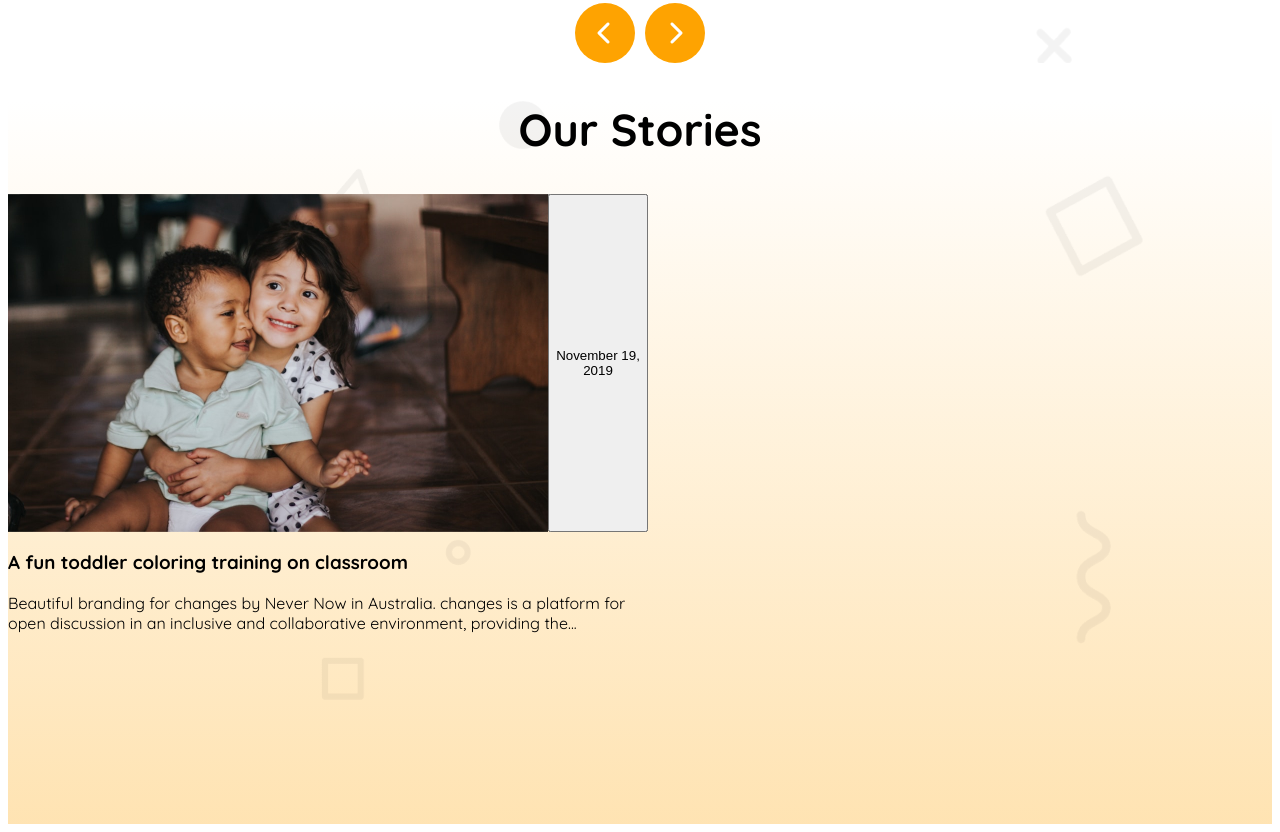
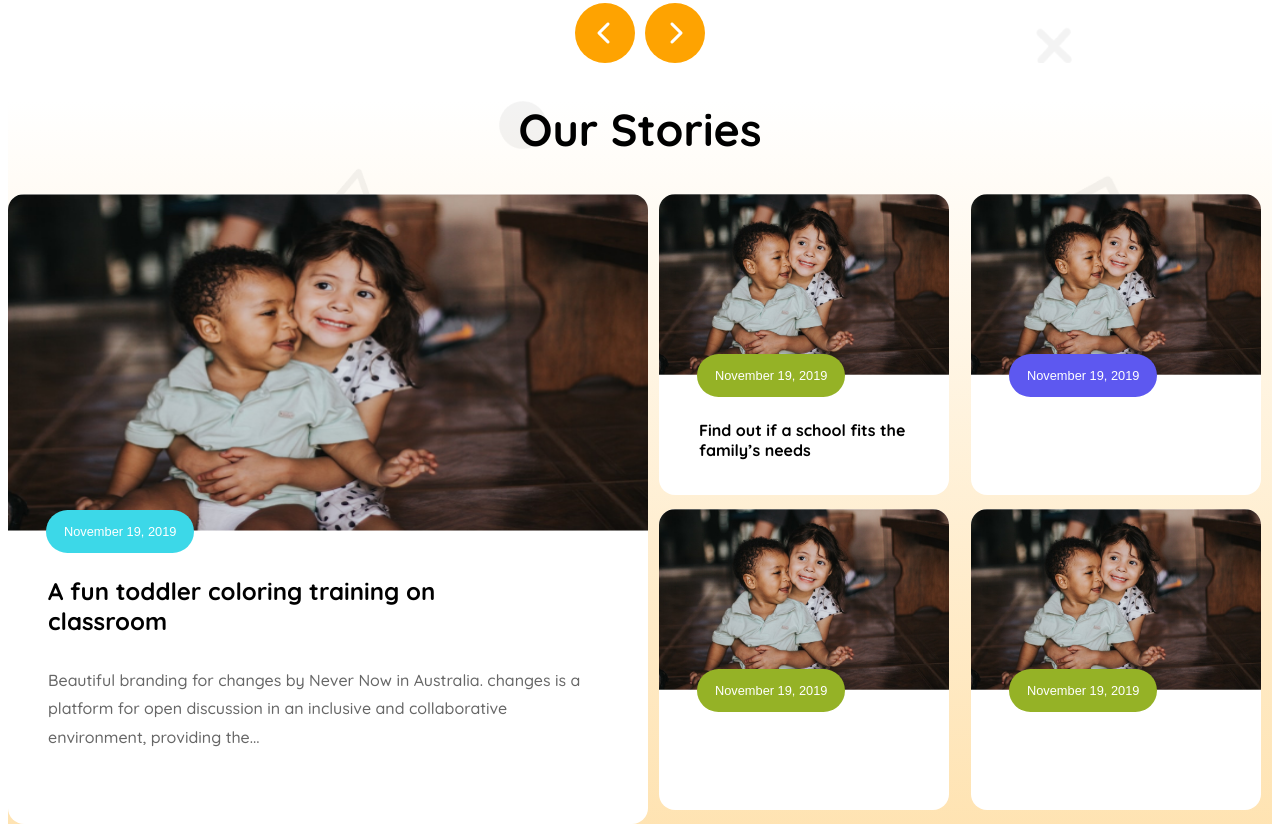
Before and after one commit to maysha29/assignment-02, a plain HTML site: page index.html in a window 1280 px wide. Shown: the part 1324-2156 px from the top of the page. Drawn offline with Linux system fonts and the light colour scheme.

```diff
--- a/index.html
+++ b/index.html
@@ -84,35 +84,42 @@
             <div class="stories story-card-1">
                 <div class="story-image">
                     <img class="story-img" src="/assets/story-1.png" alt="">
-                    <button>November 19, 2019</button>
+                    <button class="story-btn-1">November 19, 2019</button>
+
+                </div>
+                <div class="stories-content">
+                    <h3>A fun toddler coloring training on <br> classroom</h3>
+                    <p>Beautiful branding for changes by Never Now in Australia. changes is a platform for open discussion in an inclusive and collaborative environment, providing the...</p>
+                </div>
+            </div>
+            <div class="stories story-card-2">
+                <div class="story-image">
+                    <img src="/assets/story-1.png" alt="">
+                    <button class="story-btn-2">November 19, 2019</button>
+
+                </div>
+                <div class="stories-content">
+                    <h3 class="storyHeading">Find out if a school fits the family’s needs</h3>
+                </div>
+            </div>
+            <div class="stories story-card-3">
+                <div class="story-image">
+                    <img src="/assets/story-1.png" alt="">
+                    <button class="story-btn-3">November 19, 2019</button>
 
                 </div>
             </div>
-            <div class="stories story-card-1">
+            <div class="stories story-card-4">
                 <div class="story-image">
                     <img src="/assets/story-1.png" alt="">
-                    <button>November 19, 2019</button>
-
-                </div>
-                <div class="stories-content">
-                    <h3>A fun toddler coloring training on
-                        classroom</h3>
-                    <p>Beautiful branding for changes by Never Now in Australia.
-                        changes is a platform for open discussion in an inclusive and
-                        collaborative environment, providing the...</p>
-                </div>
-            </div>
-            <div class="stories story-card-1">
-                <div class="story-image">
-                    <img src="/assets/story-1.png" alt="">
-                    <button>November 19, 2019</button>
+                    <button class="story-btn-4">November 19, 2019</button>
 
                 </div>
             </div>
-            <div class="stories story-card-1">
+            <div class="stories story-card-5">
                 <div class="story-image">
                     <img src="/assets/story-1.png" alt="">
-                    <button>November 19, 2019</button>
+                    <button class="story-btn-5">November 19, 2019</button>
 
                 </div>
             </div>
--- a/styles/style.css
+++ b/styles/style.css
@@ -260,6 +260,22 @@ padding: 5px;
     width: 640px;
     height: 630px;
    }
+   .story-card-2{
+    width: 290px;
+    height: 301.61px;
+   }
+   .story-card-3{
+    width: 290px;
+    height: 301.61px;
+   }
+   .story-card-4{
+    width: 290px;
+    height: 301.61px;
+   }
+   .story-card-5{
+    width: 290px;
+    height: 301.61px;
+   }
    .story-image{
     display: flex;
     position: relative;
@@ -270,3 +286,88 @@ padding: 5px;
     height: 337px;
 
    }
+   .story-image .story-btn-1{
+    position: absolute;
+    bottom: -22px;
+    left: 38px;
+    padding: 14px 18px;
+    color: rgb(255, 255, 255);
+    font-size: 0.8rem;
+    border-radius: 47px;
+    background: rgb(60, 216, 232);
+    border: none;
+   }
+   .story-image .story-btn-2{
+    position: absolute;
+    bottom: -22px;
+    left: 38px;
+    padding: 14px 18px;
+    color: rgb(255, 255, 255);
+    font-size: 0.8rem;
+    border-radius: 47px;
+    background: rgb(149, 178, 38);
+    border: none;
+   }
+   .story-image .story-btn-3{
+    position: absolute;
+    bottom: -22px;
+    left: 38px;
+    padding: 14px 18px;
+    color: rgb(255, 255, 255);
+    font-size: 0.8rem;
+    border-radius: 47px;
+    background: rgb(93, 88, 240);
+    border: none;
+   }
+   .story-image .story-btn-4{
+    position: absolute;
+    bottom: -22px;
+    left: 38px;
+    padding: 14px 18px;
+    color: rgb(255, 255, 255);
+    font-size: 0.8rem;
+    border-radius: 47px;
+    background: rgb(149, 178, 38);
+    border: none;
+   }
+   .story-image .story-btn-5{
+    position: absolute;
+    bottom: -22px;
+    left: 38px;
+    padding: 14px 18px;
+    color: rgb(255, 255, 255);
+    font-size: 0.8rem;
+    border-radius: 47px;
+    background: rgb(149, 178, 38);
+    border: none;
+   }
+   .stories{
+    border-radius: 16px;
+    background: rgb(255, 255, 255);
+   }
+   .stories img{
+    width: 100%;
+    border-radius: 16px 16px 0px 0px;
+   }
+   .stories-content{
+    padding: 40px;
+   }
+   .stories-content h3{
+    font-size: 1.5rem;
+    font-weight: 700;
+    color: rgb(0, 0, 0);
+    margin-bottom: 30px;
+    margin-top: 5px;
+   }
+   .stories-content .storyHeading{
+    color: rgb(0, 0, 0);
+    font-size: 1rem;
+    font-weight: 700;
+    line-height: 20px;
+   }
+   .stories-content p{
+    font-size: 1rem;
+    color: rgb(102, 102, 102);
+    font-weight: 500;
+    line-height: 28.76px;
+   }
```
